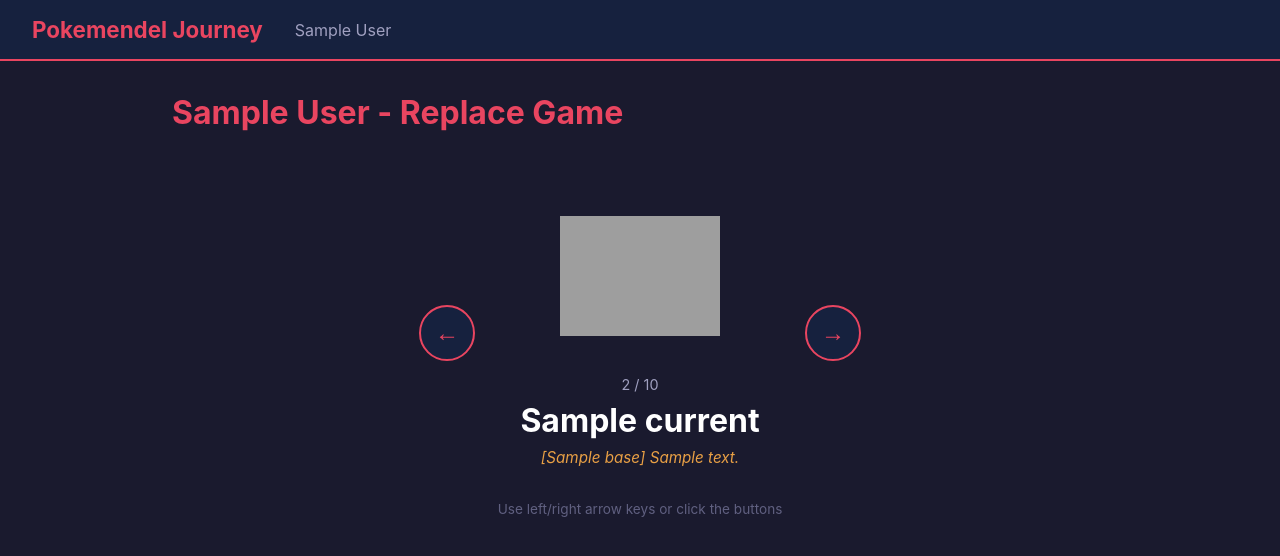
After one commit to mcmendel/pokemendel_journey, a Flask app: template app/templates/replace.html in a window 1280 px wide. The commit adds this page. Shown: the top 556 px of the page. Run offline with Flask 3, Linux system fonts and the light colour scheme; the template is opened without the code that fills it: most values are stand-ins (such as "Sample title", 1, 10 or a date in 2020); grey boxes are pictures that could not be loaded.

Commit message:
implement replace pokemon ROM page

```diff
--- a/app/__init__.py
+++ b/app/__init__.py
@@ -6,7 +6,9 @@ from app.config import load_config
 def create_app():
     app = Flask(__name__)
 
-    app.config["GAMES"] = load_config()
+    app_config = load_config()
+    app.config["GAMES"] = app_config.games
+    app.config["POKEMON_IMAGE_BASE_URL"] = app_config.pokemon_image_base_url
 
     from app.routes.pokemon_routes import pokemon_bp
     app.register_blueprint(pokemon_bp)
--- a/app/static/css/style.css
+++ b/app/static/css/style.css
@@ -174,3 +174,84 @@ h1 {
     font-size: 0.85rem;
     font-style: italic;
 }
+
+/* Replace page */
+
+.replace-container {
+    display: flex;
+    flex-direction: column;
+    align-items: center;
+    margin-top: 4rem;
+}
+
+.replace-nav {
+    display: flex;
+    align-items: center;
+    gap: 2.5rem;
+}
+
+.nav-arrow {
+    background: #16213e;
+    color: #e94560;
+    border: 2px solid #e94560;
+    width: 56px;
+    height: 56px;
+    border-radius: 50%;
+    font-size: 1.5rem;
+    cursor: pointer;
+    transition: background 0.2s, transform 0.1s;
+    display: flex;
+    align-items: center;
+    justify-content: center;
+}
+
+.nav-arrow:hover {
+    background: #e94560;
+    color: #fff;
+}
+
+.nav-arrow:active {
+    transform: scale(0.95);
+}
+
+.current-pokemon {
+    text-align: center;
+    min-width: 250px;
+}
+
+.pokemon-img {
+    width: 160px;
+    height: 160px;
+    object-fit: contain;
+    margin-bottom: 1rem;
+    image-rendering: pixelated;
+}
+
+.pokemon-index {
+    display: block;
+    color: #a0a0c0;
+    font-size: 0.9rem;
+    margin-bottom: 0.5rem;
+}
+
+.pokemon-current-name {
+    display: block;
+    color: #fff;
+    font-size: 2rem;
+    font-weight: 700;
+}
+
+.pokemon-evo-details {
+    display: block;
+    color: #e9a045;
+    font-size: 0.95rem;
+    font-style: italic;
+    margin-top: 0.5rem;
+    min-height: 1.4em;
+}
+
+.replace-hint {
+    color: #606080;
+    font-size: 0.85rem;
+    margin-top: 2rem;
+}
--- a/app/templates/game.html
+++ b/app/templates/game.html
@@ -10,6 +10,7 @@
     </div>
     <div class="game-actions">
         <button id="create-games-btn" class="btn" data-game-id="{{ game_id }}">Create Pokemon Games</button>
+        <a href="/game/{{ game_id }}/replace" class="btn">Replace Game</a>
         <span id="create-games-msg" class="action-msg"></span>
     </div>
 </div>
--- /dev/null
+++ b/app/templates/replace.html
@@ -0,0 +1,66 @@
+{% extends "base.html" %}
+
+{% block title %}Replace Game - {{ game.display_name }}{% endblock %}
+
+{% block content %}
+<h1>{{ game.display_name }} - Replace Game</h1>
+
+<div class="replace-container">
+    <div class="replace-nav">
+        <button id="prev-btn" class="nav-arrow">&larr;</button>
+        <div class="current-pokemon">
+            <img id="pokemon-img" class="pokemon-img"
+                 src="{% if current.name %}{{ image_base_url }}/{{ current.name | lower }}{% endif %}"
+                 alt="{{ current.name or '' }}"
+                 {% if not current.name %}style="display:none"{% endif %}>
+            <span class="pokemon-index" id="pokemon-index">
+                {% if current.name %}{{ current.index + 1 }} / {{ current.total }}{% else %}&ndash;{% endif %}
+            </span>
+            <span class="pokemon-current-name" id="pokemon-name">
+                {{ current.name or "Press an arrow key to start" }}
+            </span>
+            <span class="pokemon-evo-details" id="pokemon-evo">
+                {% if current.base and current.base != current.name %}[{{ current.base }}] {% endif %}{{ current.evolution_details or "" }}
+            </span>
+        </div>
+        <button id="next-btn" class="nav-arrow">&rarr;</button>
+    </div>
+    <p class="replace-hint">Use left/right arrow keys or click the buttons</p>
+</div>
+{% endblock %}
+
+{% block scripts %}
+<script>
+const gameId = "{{ game_id }}";
+const imageBaseUrl = "{{ image_base_url }}";
+
+async function navigate(direction) {
+    const resp = await fetch(`/api/game/${gameId}/navigate`, {
+        method: 'POST',
+        headers: { 'Content-Type': 'application/json' },
+        body: JSON.stringify({ direction })
+    });
+    const data = await resp.json();
+    document.getElementById('pokemon-name').textContent = data.name;
+    document.getElementById('pokemon-index').textContent = `${data.index + 1} / ${data.total}`;
+
+    let evoText = '';
+    if (data.base && data.base !== data.name) evoText += `[${data.base}] `;
+    if (data.evolution_details) evoText += data.evolution_details;
+    document.getElementById('pokemon-evo').textContent = evoText;
+
+    const img = document.getElementById('pokemon-img');
+    img.src = `${imageBaseUrl}/${data.name.toLowerCase()}`;
+    img.alt = data.name;
+    img.style.display = '';
+}
+
+document.getElementById('next-btn').addEventListener('click', () => navigate('next'));
+document.getElementById('prev-btn').addEventListener('click', () => navigate('prev'));
+
+document.addEventListener('keydown', (e) => {
+    if (e.key === 'ArrowRight') navigate('next');
+    if (e.key === 'ArrowLeft') navigate('prev');
+});
+</script>
+{% endblock %}
--- a/config.yaml
+++ b/config.yaml
@@ -1,3 +1,5 @@
+pokemon_image_base_url: "http://localhost:5222/locke_manager/resources/pokemon"
+
 games:
   blue:
     generation: 1
```
Also changed, not shown: app/config.py (+12 -2 lines), app/routes/pokemon_routes.py (+57 -1 lines), app/services/game_manager.py (+65 -2 lines).
